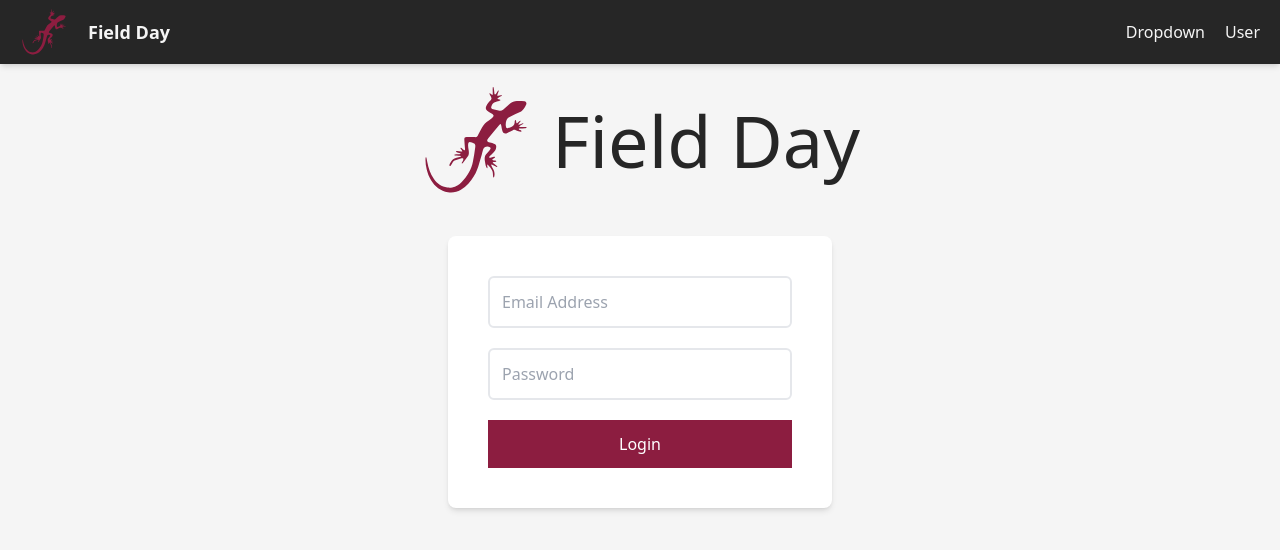
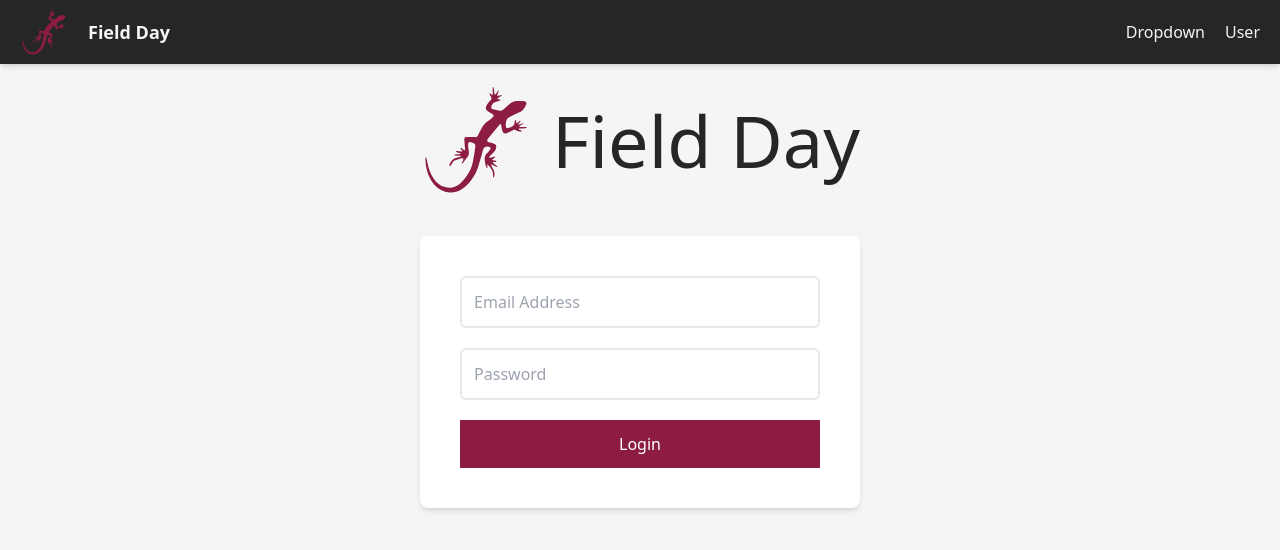
Before and after one commit to Field-Day-2022/desktop-data-manager, a React (Vite) app: page / in a window 1280 px wide. Shown: the top 550 px of the page. Built offline with nearby package versions, Linux system fonts and the light colour scheme.

Commit message:
Move fill-current property to the logo level

```diff
--- a/src/pages/Home.jsx
+++ b/src/pages/Home.jsx
@@ -5,14 +5,15 @@ export default function Home() {
     return (
         <div className="text-center">
             <div className="flex items-center space-x-5">
-                <Logo className="text-asu-maroon fill-current h-28" />
+                <Logo className="text-asu-maroon h-28" />
                 <h1 className="text-7xl py-10">Field Day</h1>
             </div>
 
-            <div className="my-5 mx-auto p-10 w-96 rounded-lg shadow-md bg-white">
+            <div className="my-5 p-10 rounded-lg shadow-md bg-white">
                 <div className="flex flex-col space-y-5">
                     <input id="email" placeholder="Email Address" className="p-3 border-2 rounded-md" />
                     <input id="password" placeholder="Password" className="p-3 border-2 rounded-md" />
+
                     <Button text='Login' />
                 </div>
             </div>
```
Also changed, not shown: src/components/Logo.jsx (+1 -1 lines).
